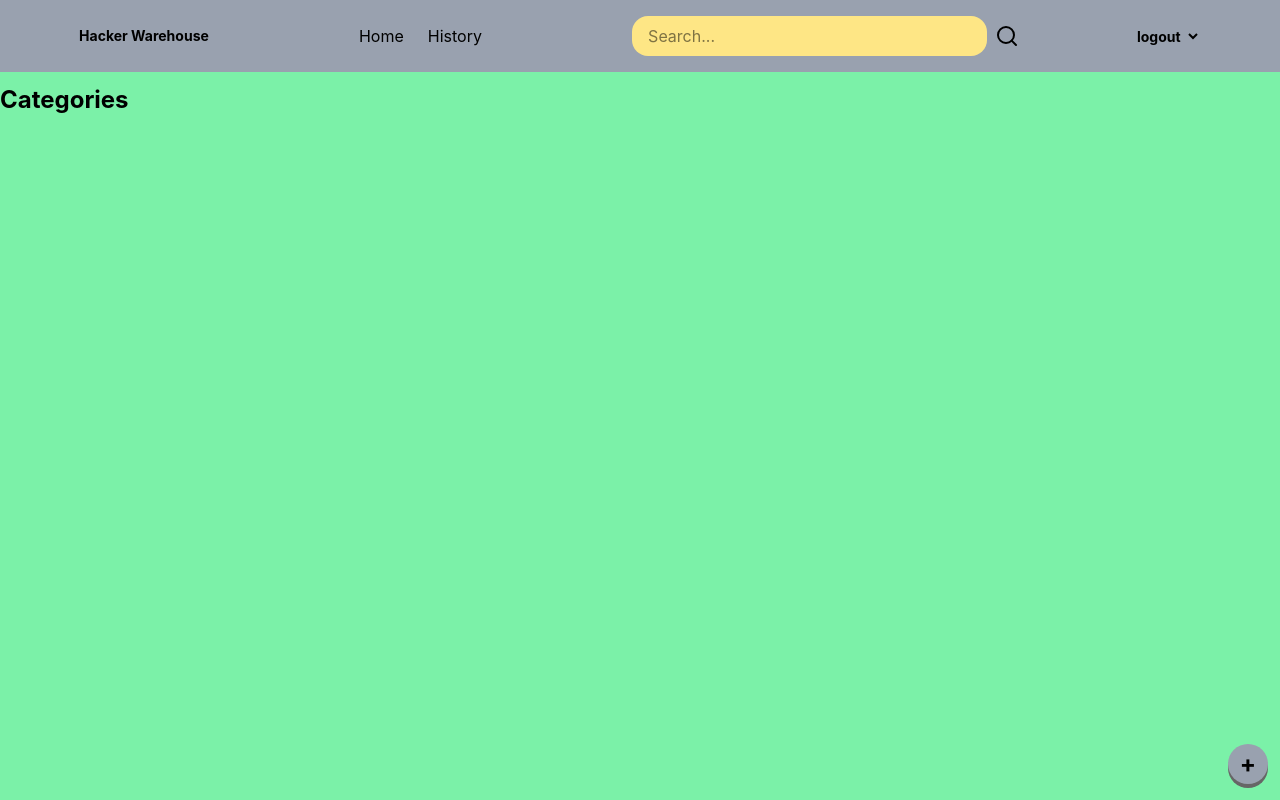
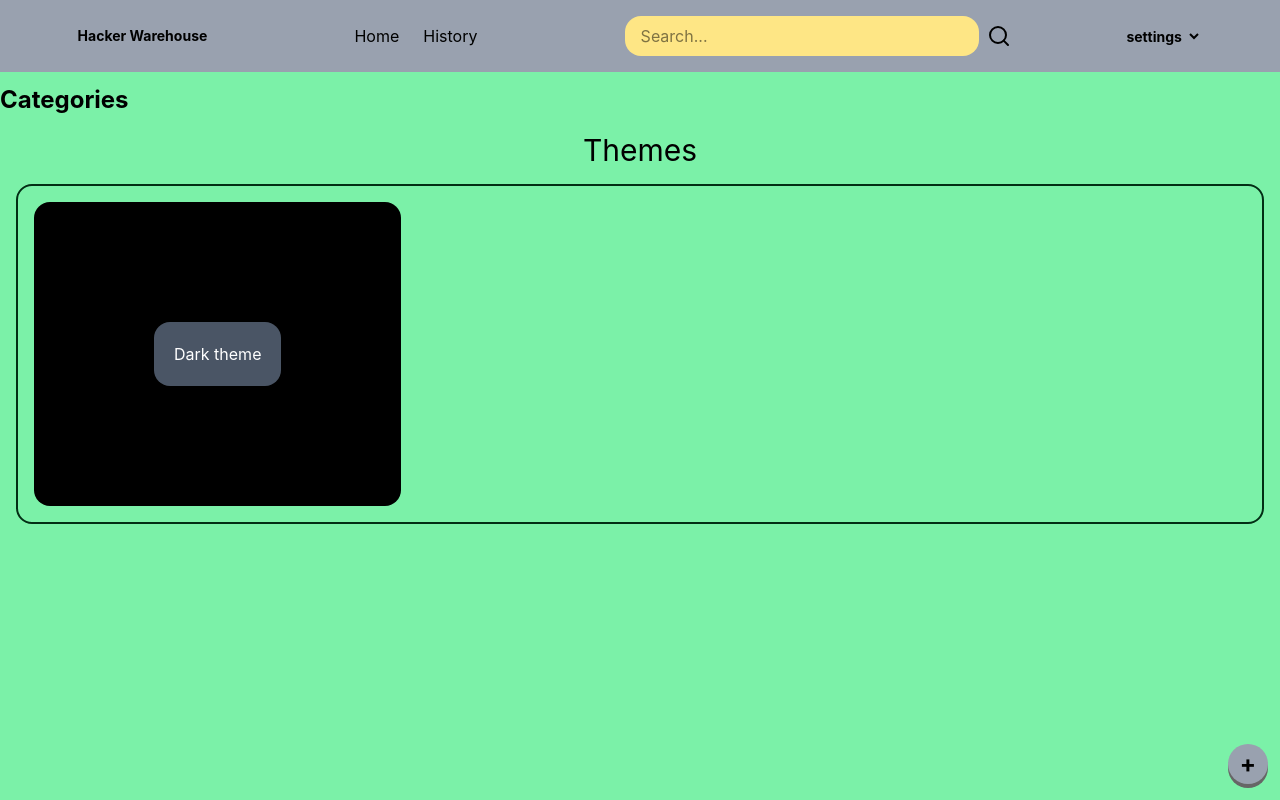
Before and after one commit to Vang-er/Hacker-Warehouse, a Django app: page /test/dash in a window 1280 px wide. Run offline with Django 5.2, Linux system fonts and the light colour scheme.

Commit message:
theme place

```diff
--- a/front-end/index.html
+++ b/front-end/index.html
@@ -49,6 +49,7 @@
       <select
       id="seitting"
       class="white text-sm font-bold cursor-pointer hover:after:w-full after:absolute after:-bottom-1 after:left-0 after:h-0.5 after:w-0 after:bg-black after:transition-all after:duration-300 hover:bg-gray-600 px-1 py-1 rounded-md hover:scale-105 transition-colors duration-300 transition-transform hover:-translate-y-1">
+      <option>settings</option>
       <option value="logout">logout</option>
       <option value="themes">theme</option>
       </select>
@@ -179,6 +180,12 @@
           id="browser-grid"
           class="grid grid-cols-1 gap-4 sm:grid-cols-2 lg:grid-cols-3"
         ></div>
+      </div>
+    </div>
+    <div id="themesdiv" class="flex-col">
+      <p class="text-center text-3xl ">Themes</p>
+      <div class="flex p-4 m-4 border-green-950 rounded-2xl border-2">
+        <div class=" bg-black p-30  rounded-2xl"><p class="text-white bg-gray-600 p-5 rounded-2xl">Dark theme</p></div>
       </div>
     </div>
     <div id="historypage" class="hidden flex-col items-center">
--- a/static/css/output.css
+++ b/static/css/output.css
@@ -16,6 +16,8 @@
     --color-green-300: oklch(87.1% 0.15 154.449);
     --color-green-500: oklch(72.3% 0.219 149.579);
     --color-green-700: oklch(52.7% 0.154 150.069);
+    --color-green-800: oklch(44.8% 0.119 151.328);
+    --color-green-950: oklch(26.6% 0.065 152.934);
     --color-gray-300: oklch(87.2% 0.01 258.338);
     --color-gray-400: oklch(70.7% 0.022 261.325);
     --color-gray-500: oklch(55.1% 0.027 264.364);
@@ -34,6 +36,10 @@
     --text-2xl--line-height: calc(2 / 1.5);
     --text-3xl: 1.875rem;
     --text-3xl--line-height: calc(2.25 / 1.875);
+    --text-4xl: 2.25rem;
+    --text-4xl--line-height: calc(2.5 / 2.25);
+    --text-5xl: 3rem;
+    --text-5xl--line-height: 1;
     --font-weight-bold: 700;
     --font-weight-black: 900;
     --radius-md: 0.375rem;
@@ -491,6 +540,10 @@
     border-style: var(--tw-border-style);
     border-width: 1px;
   }
+  .border-2 {
+    border-style: var(--tw-border-style);
+    border-width: 2px;
+  }
   .border-4 {
     border-style: var(--tw-border-style);
     border-width: 4px;
@@ -506,6 +559,9 @@
   .border-l-3 {
     border-left-style: var(--tw-border-style);
     border-left-width: 3px;
+  }
+  .border-green-950 {
+    border-color: var(--color-green-950);
   }
   .border-l-green-700 {
     border-left-color: var(--color-green-700);
@@ -569,6 +635,9 @@
   }
   .p-7 {
     padding: calc(var(--spacing) * 7);
+  }
+  .p-30 {
+    padding: calc(var(--spacing) * 30);
   }
   .px-1 {
     padding-inline: var(--spacing);
@@ -833,6 +910,48 @@
   inherits: false;
   initial-value: solid;
 }
+@property --tw-gradient-position {
+  syntax: "*";
+  inherits: false;
+}
+@property --tw-gradient-from {
+  syntax: "<color>";
+  inherits: false;
+  initial-value: #0000;
+}
+@property --tw-gradient-via {
+  syntax: "<color>";
+  inherits: false;
+  initial-value: #0000;
+}
+@property --tw-gradient-to {
+  syntax: "<color>";
+  inherits: false;
+  initial-value: #0000;
+}
+@property --tw-gradient-stops {
+  syntax: "*";
+  inherits: false;
+}
+@property --tw-gradient-via-stops {
+  syntax: "*";
+  inherits: false;
+}
+@property --tw-gradient-from-position {
+  syntax: "<length-percentage>";
+  inherits: false;
+  initial-value: 0%;
+}
+@property --tw-gradient-via-position {
+  syntax: "<length-percentage>";
+  inherits: false;
+  initial-value: 50%;
+}
+@property --tw-gradient-to-position {
+  syntax: "<length-percentage>";
+  inherits: false;
+  initial-value: 100%;
+}
 @property --tw-font-weight {
   syntax: "*";
   inherits: false;
@@ -939,6 +1058,15 @@
       --tw-translate-z: 0;
       --tw-space-y-reverse: 0;
       --tw-border-style: solid;
+      --tw-gradient-position: initial;
+      --tw-gradient-from: #0000;
+      --tw-gradient-via: #0000;
+      --tw-gradient-to: #0000;
+      --tw-gradient-stops: initial;
+      --tw-gradient-via-stops: initial;
+      --tw-gradient-from-position: 0%;
+      --tw-gradient-via-position: 50%;
+      --tw-gradient-to-position: 100%;
       --tw-font-weight: initial;
       --tw-shadow: 0 0 #0000;
       --tw-shadow-color: initial;
```
Also changed, not shown: other parts of static/css/output.css (+61 -0 lines).
